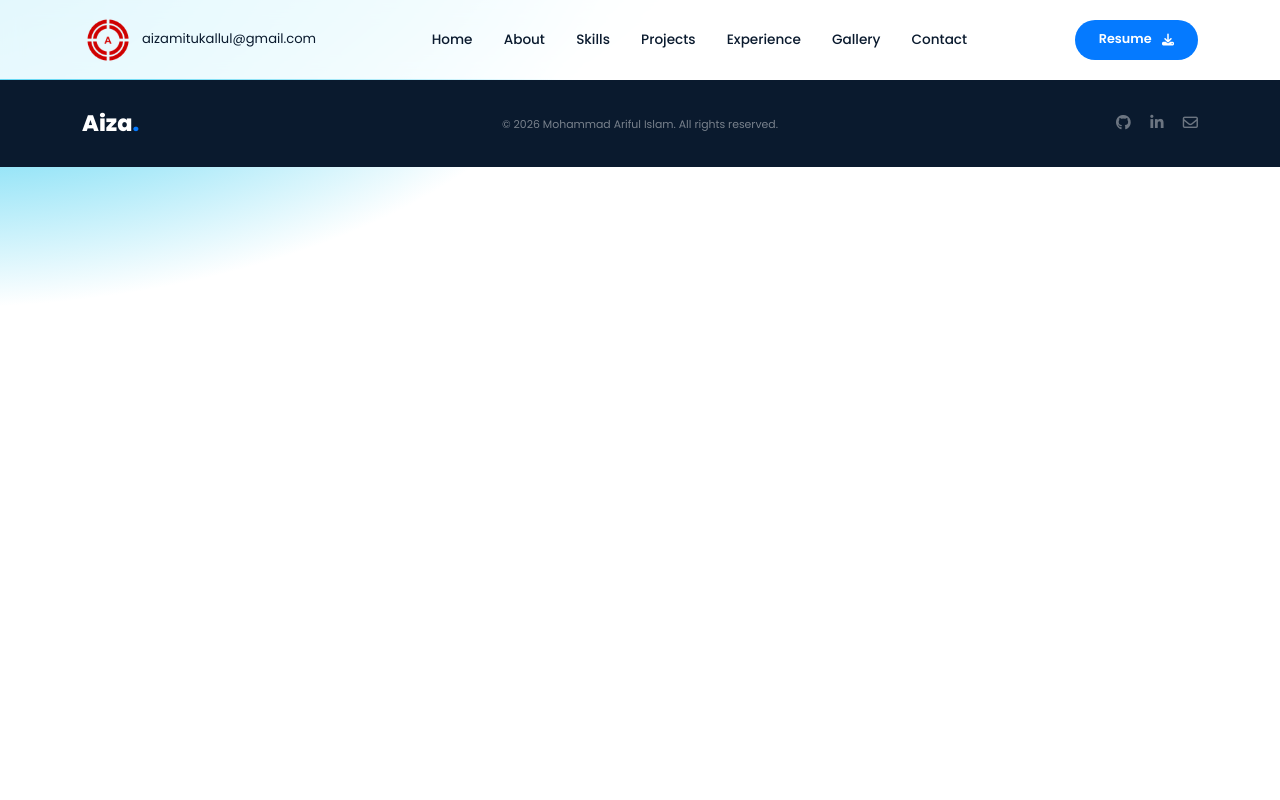
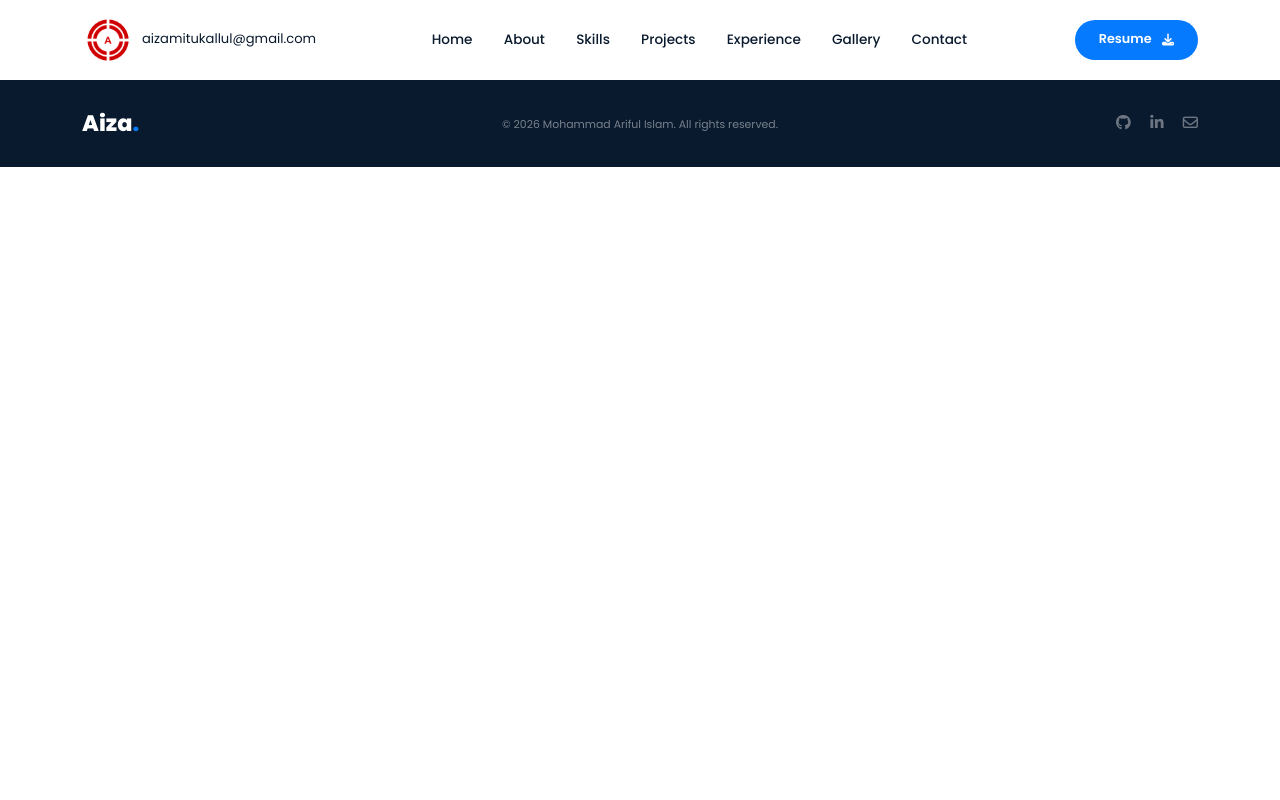
Before and after one commit to kallul/kallul.github.io, a FastAPI app: template web/app/templates/base.html in a window 1280 px wide. Run offline with FastAPI, Linux system fonts and the light colour scheme; the template is opened without the code that fills it, so the values that code supplies are empty.

Commit message:
Restore CSS to pre-whole-project-gradient state
Co-Authored-By: Claude Sonnet 4.6 <noreply@anthropic.com>

```diff
--- a/web/app/static/css/custom.css
+++ b/web/app/static/css/custom.css
@@ -35,38 +35,30 @@ body {
   color: var(--text);
   line-height: 1.75;
   padding-top: 80px;
+  background: #ffffff;
   min-height: 100vh;
-  background:
-    radial-gradient(ellipse 90% 75% at -5% -5%, #2ec8ef 0%, #7addf5 28%, transparent 58%),
-    radial-gradient(ellipse 60% 50% at 25% -8%, rgba(60, 205, 238, 0.45) 0%, transparent 50%),
-    #ffffff;
-  background-attachment: fixed;
 }
 
-/* ─── Content wrapper ─────────────────────────────────────────── */
+/* ─── Content wrapper — white background ─────────────────────── */
 .content-wrapper {
   max-width: 1200px;
   margin: 0 auto;
   padding: 2rem 2rem 5rem;
-  background: transparent;
+  background: #ffffff;
 }
 
 /* ─── Card block ─────────────────────────────────────────────── */
 .card-block {
-  background: rgba(255, 255, 255, 0.78);
-  backdrop-filter: blur(8px);
-  -webkit-backdrop-filter: blur(8px);
+  background: var(--card);
   border-radius: var(--radius);
   overflow: hidden;
-  border: 1px solid rgba(255, 255, 255, 0.65);
+  border: 1px solid var(--tj-grey-2);
   box-shadow: var(--card-shadow);
 }
 
 /* ─── Navbar ─────────────────────────────────────────────────── */
 #mainNav {
-  background: rgba(255, 255, 255, 0.85);
-  backdrop-filter: blur(10px);
-  -webkit-backdrop-filter: blur(10px);
+  background: #ffffff;
   /* box-shadow: 0 1px 0 rgba(5, 122, 255, 0.08); */
   padding: 0.85rem 0;
   transition:
@@ -454,7 +446,7 @@ body {
 .stats-section {
   position: relative;
   overflow: hidden;
-  background: transparent !important;
+  background: #ffffff !important;
 }
 
 /* floating particle canvas lives behind the grid */
```
